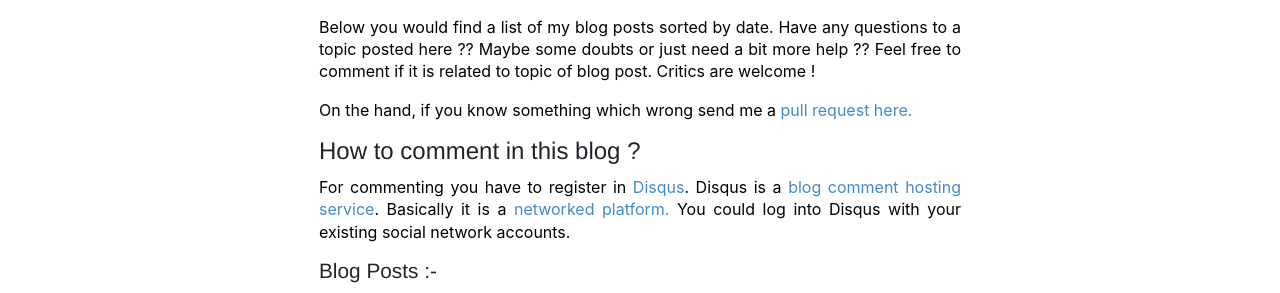
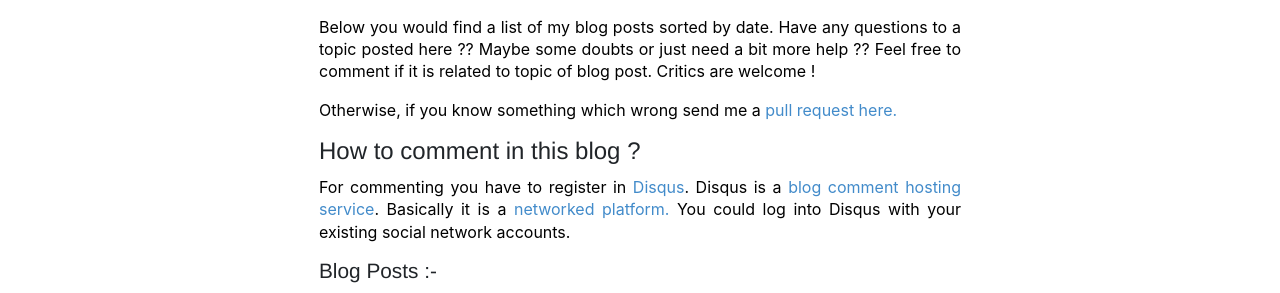
Before and after one commit to Mr-Kumar-Abhishek/brain-beats-blog, a Jekyll site: the page built from blog/index.html, in a window 1280 px wide. Shown: the part 231-524 px from the top of the page. Built offline with Jekyll 4.4.1, drawn with Linux system fonts in a browser that asks for light colours; nearby versions of some CDN libraries.

Commit message:
reworded blog list section

```diff
--- a/blog/index.html
+++ b/blog/index.html
@@ -17,7 +17,7 @@ keywords: abhishek kumar blog , abhishek's blog, kumar blog, software blogs, sof
 
 	<p> Below you would find a list of my blog posts sorted by date. Have any questions to a topic posted here ?? Maybe some doubts or just need a bit more help ?? Feel free to comment if it is related to topic of blog post. Critics  are welcome !</p>
 
-	<p>On the hand, if you know something which wrong send me a <a href="https://github.com/Mr-Kumar-Abhishek/Mr-Kumar-Abhishek.github.io" title="Mr-Kumar-Abhishek.github.io">pull request here.</a>
+	<p>Otherwise, if you know something which wrong send me a <a href="https://github.com/Mr-Kumar-Abhishek/Mr-Kumar-Abhishek.github.io" title="Mr-Kumar-Abhishek.github.io">pull request here.</a>
 
 	<section>
 		<h3> How to comment in this blog ? </h3>
```
